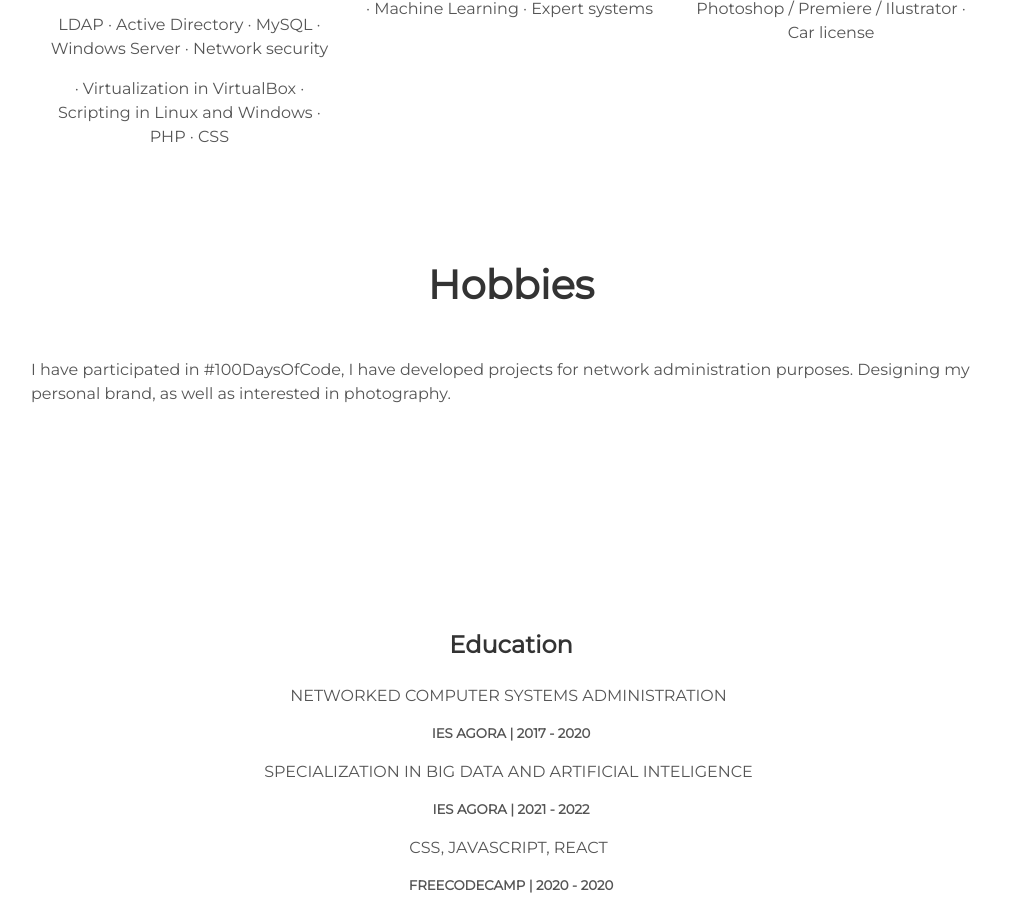
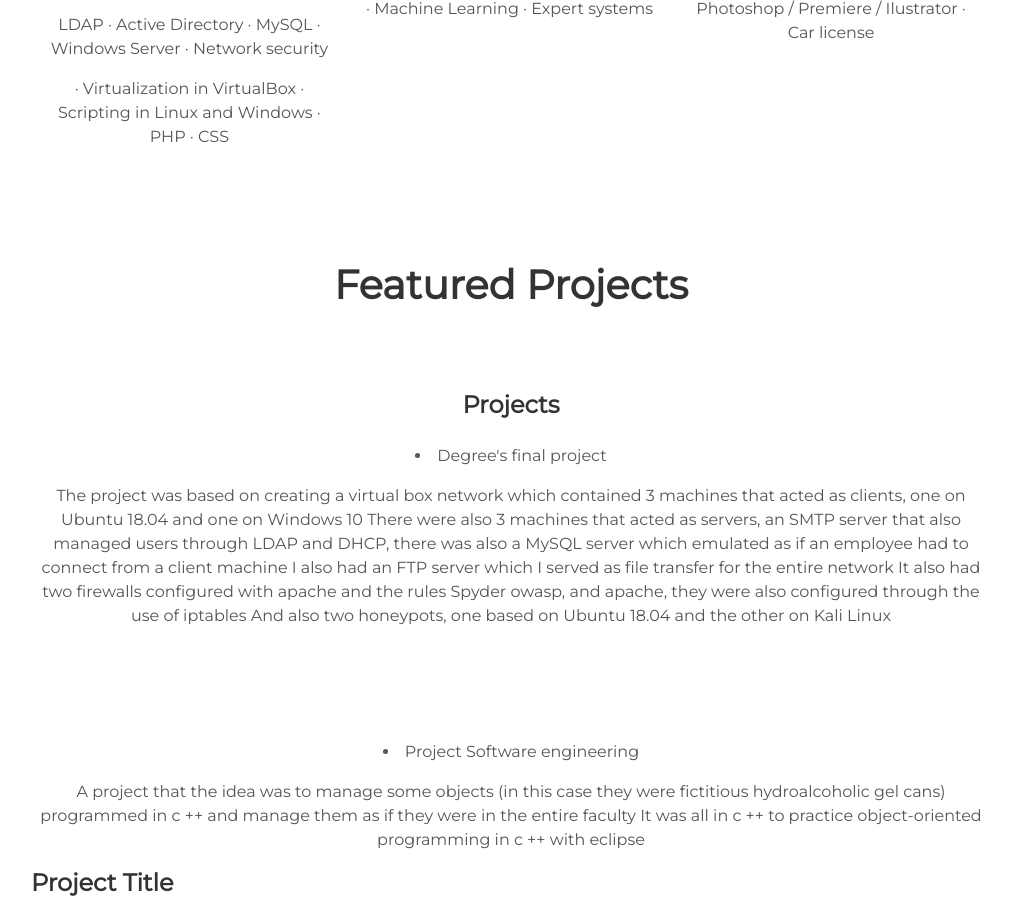
Before and after one commit to dev-freddiies/de-freddiies.github.io, a Jekyll site: the page index.html, which Jekyll copies as it is, in a window 1280 px wide and 900 px high, scrolled down 1553 px. Shown: the whole window, without its empty margins (129-1140 px from the left). Built offline with Jekyll 4.4.1, drawn with Linux system fonts in a browser that asks for light colours; some of the changed text lies outside the part shown.

Commit message:
Update index.html

```diff
--- a/index.html
+++ b/index.html
@@ -1,4 +1,5 @@
-<!DOCTYPE html>
+
+ <!DOCTYPE html>
 <html lang="en">
   <head>
   <meta charset="utf-8">
@@ -65,59 +66,40 @@
     </div>
 </div>
 
-</section>
+      </section>
       <section id="projects">
         <div class="user-details">
-  <h1> Hobbies  </h1>
-</div>
-    </ul>
-    <p>I have participated in #100DaysOfCode, I have developed projects for network administration purposes. Designing my personal brand, as well as interested in photography.</p>
-  </div>
+  <h1> Featured Projects </h1>
 </div>
 
-            </section>
-      <section id="projects">
-        <div class="user-details">
-  <h1>  </h1>
-</div>
-<div class="user-projects">
-  <div>
-    <img/>
-  </div>
-  <div align=center>
-    <h3> Education </h3>
-      <p> NETWORKED COMPUTER SYSTEMS ADMINISTRATION </p>
-      <p><h5>IES AGORA | 2017 - 2020  </h5></p>
-      <p> SPECIALIZATION IN BIG DATA AND ARTIFICIAL INTELIGENCE </p>
-      <p><h5> IES AGORA | 2021 - 2022 </h5></p>
-      <p>CSS, JAVASCRIPT, REACT</p>
-      <p><h5>FREECODECAMP | 2020 - 2020</p></h5>
-  </div>
-</div>
-<div class="user-projects">
-  <div>
-    <img/>
-  </div>
-  <div align=center>
+<div align=center>
     <h3> Projects </h3>
       <li> Degree's final project </li>
     <p>The project was based on creating a virtual box network which contained 3 machines that acted as clients, one on Ubuntu 18.04 and one on Windows 10 There were also 3 machines that acted as servers, an SMTP server that also managed users through LDAP and DHCP, there was also a MySQL server which emulated as if an employee had to connect from a client machine I also had an FTP server which I served as file transfer for the entire network It also had two firewalls configured with apache and the rules Spyder owasp, and apache, they were also configured through the use of iptables And also two honeypots, one based on Ubuntu 18.04 and the other on Kali Linux</p>
     <br></br>
       <br></br>
 
-    <li><br> Project Software engineering </li>
+    <li> Project Software engineering </li>
     <p> A project that the idea was to manage some objects (in this case they were fictitious hydroalcoholic gel cans) programmed in c ++ and manage them as if they were in the entire faculty It was all in c ++ to practice object-oriented programming in c ++ with eclipse </p>
 </div>
 
 
+</div>
 
-
+  <div class="contents-right">
+    <h3> Project Title </h3>
+    <ul>
+      <li> Featured Skills</li>
+    </ul>
+    <p>Lorem ipsum dolor sit amet, consectetur adipisicing elit, sed do eiusmod tempor incididunt ut labore et dolore magna aliqua. Ut enim ad minim veniam, quis nostrud exercitation ullamco laboris nisi ut aliquip ex ea commodo consequat.</p>
+    <a class="project-link" href="#">Check it out</a>
+  </div>
+</div>
 
       </section>
 
-
       <footer class="footer">
-    <p>&copy; Alfredo Talavera Ramajo</p>
+    <p>&copy; Anon Developer</p>
     <p>Build with Jekyll and <span class="love">❤</span> by <a href="https://github.com/nrandecker">Nathan Randecker</a></p>
 </footer>
 <script src="//cdn.jsdelivr.net/particles.js/2.0.0/particles.min.js"></script>
```
